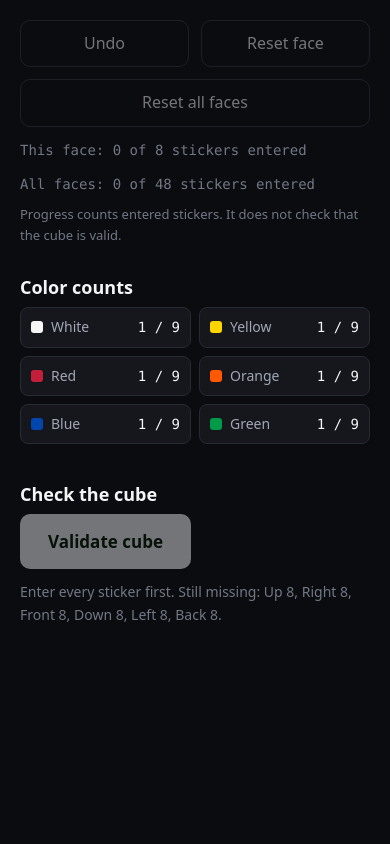
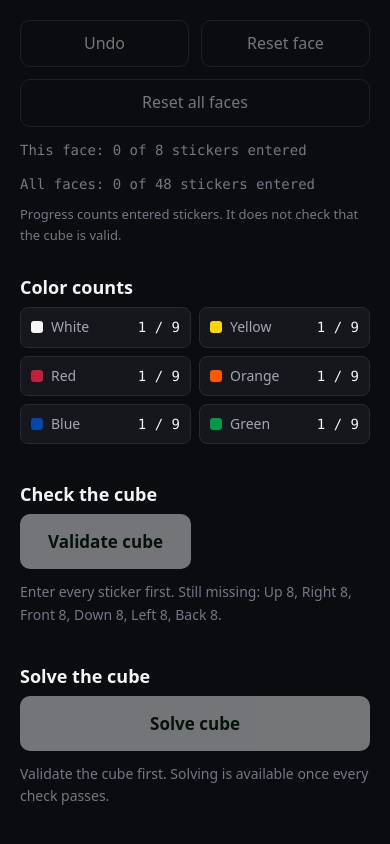
Before and after one commit to hafilakh/CubeVision, a React (Vite) app: page / in a window 390 px wide. Shown: the part 3429-4273 px from the top of the page. Before the commit the page ends 4119 px from the top, so only its background shows below. Built offline with nearby package versions, Linux system fonts and the light colour scheme.

Commit message:
feat: implement solver interface

```diff
--- a/src/App.css
+++ b/src/App.css
@@ -1,3 +1,153 @@
+.solve {
+  margin-top: 8px;
+}
+
+.solve .btn-primary:disabled {
+  opacity: 0.45;
+  cursor: not-allowed;
+}
+
+.solve-hint {
+  max-width: 480px;
+  margin: 12px 0 0;
+  font-size: 0.875rem;
+  color: var(--text-muted);
+}
+
+.solve-loading {
+  display: flex;
+  align-items: center;
+  gap: 12px;
+  max-width: 480px;
+  margin-top: 16px;
+  padding: 16px;
+  border: 1px solid var(--border-strong);
+  border-radius: var(--radius-md);
+  background: var(--surface);
+  font-size: 0.875rem;
+}
+
+.spinner {
+  flex-shrink: 0;
+  width: 20px;
+  height: 20px;
+  border: 2px solid var(--border-strong);
+  border-top-color: var(--text-strong);
+  border-radius: 50%;
+  animation: spin 0.8s linear infinite;
+}
+
+@keyframes spin {
+  to {
+    transform: rotate(360deg);
+  }
+}
+
+@media (prefers-reduced-motion: reduce) {
+  .spinner {
+    animation: none;
+  }
+}
+
+.solution {
+  max-width: 480px;
+  margin-top: 16px;
+  padding: 16px;
+  border: 1px solid var(--border-strong);
+  border-left-width: 4px;
+  border-left-color: #3ecf8e;
+  border-radius: var(--radius-md);
+  background: var(--surface);
+}
+
+.solution.is-error {
+  border-left-color: #f5a524;
+}
+
+.solution h4 {
+  margin: 0 0 12px;
+  color: var(--text-strong);
+  font-size: 1rem;
+}
+
+.solution-line {
+  margin: 0 0 12px;
+  padding: 10px 12px;
+  border: 1px solid var(--border);
+  border-radius: var(--radius-sm);
+  background: var(--bg);
+  color: var(--text-strong);
+  font-family: var(--font-mono);
+  font-size: 0.9375rem;
+  line-height: 1.8;
+  overflow-wrap: anywhere;
+}
+
+.solution-note {
+  margin: 0;
+  font-size: 0.8125rem;
+  color: var(--text-muted);
+}
+
+.solution-steps {
+  list-style: none;
+  margin: 16px 0 0;
+  padding: 0;
+  display: grid;
+  gap: 8px;
+}
+
+.solution-step {
+  display: grid;
+  grid-template-columns: 24px 48px minmax(0, 1fr);
+  align-items: center;
+  gap: 10px;
+  padding: 8px 10px;
+  border: 1px solid var(--border);
+  border-radius: var(--radius-sm);
+  background: var(--bg);
+  font-size: 0.875rem;
+}
+
+.step-number {
+  font-family: var(--font-mono);
+  font-size: 0.75rem;
+  color: var(--text-muted);
+  text-align: center;
+}
+
+.step-move {
+  padding: 4px 0;
+  border: 1px solid var(--border-strong);
+  border-radius: 6px;
+  background: var(--surface-2);
+  color: var(--text-strong);
+  font-family: var(--font-mono);
+  font-weight: 600;
+  text-align: center;
+}
+
+.step-text {
+  overflow-wrap: anywhere;
+}
+
+@media (max-width: 900px) {
+  .solve {
+    order: 5;
+  }
+
+  .solve .btn-primary {
+    width: 100%;
+    max-width: 420px;
+  }
+
+  .solution,
+  .solve-loading,
+  .solve-hint {
+    overflow-wrap: anywhere;
+  }
+}
+
 .navbar {
   position: sticky;
   top: 0;
--- a/src/components/CubeInput.jsx
+++ b/src/components/CubeInput.jsx
@@ -5,6 +5,8 @@ import {
   getMissingByFace,
   validateCube,
 } from '../utils/cubeValidator'
+import { describeMove } from '../utils/describeMove'
+import { solveCubeAsync, warmUpSolver } from '../utils/solveCubeAsync'
 
 const CENTER_INDEX = 4
 const EDITABLE_PER_FACE = 8
@@ -69,17 +71,28 @@ function describeSticker(faceName, index, color) {
   return `${faceName} face, row ${row}, column ${column}: ${state}${locked}`
 }
 
+// { U: 'white', R: 'red', ... } read from the six fixed centers.
+function getCenterColors(cube) {
+  return Object.fromEntries(
+    FACES.map((face) => [
+      face.id,
+      getColorLabel(cube[face.id][CENTER_INDEX]).toLowerCase(),
+    ])
+  )
+}
+
 function CubeInput() {
   // All six faces live in one object: { U: [9], D: [9], F: [9], ... }
   const [cube, setCube] = useState(createEmptyCube)
   const [selectedFaceId, setSelectedFaceId] = useState(FACES[0].id)
   const [selectedColor, setSelectedColor] = useState('red')
   // Each entry: { cube: <whole cube before an action>, faceId: <face it changed> }
-  // Undo remembers previous cube states.
-  // This lets users restore colors after painting or resetting.
   const [history, setHistory] = useState([])
   // { cube: <the cube that was checked>, result: <validator output> }
   const [validation, setValidation] = useState(null)
+  // { cube: <the cube being solved>, status: 'loading' | 'done' | 'failed',
+  //   outcome?: <solver output>, message?: <text> }
+  const [solution, setSolution] = useState(null)
   const confirmRef = useRef(null)
 
   // Everything below is calculated from state, never stored separately.
@@ -106,6 +119,12 @@ function CubeInput() {
   const result =
     validation && validation.cube === cube ? validation.result : null
   const resultIsStale = validation !== null && result === null
+
+  // Same idea for solutions. A solver answer that arrives after the cube
+  // changed is stored, but never shown, because its cube no longer matches.
+  const solveEntry = solution && solution.cube === cube ? solution : null
+  const isSolving = solveEntry !== null && solveEntry.status === 'loading'
+  const canSolve = result !== null && result.status === 'valid' && !isSolving
 
   const view = FACE_VIEWS[selectedFaceId]
   function describeNeighbor(side) {
@@ -159,7 +178,35 @@ function CubeInput() {
 
   function handleValidate() {
     if (!isComplete) return
-    setValidation({ cube, result: validateCube(cube) })
+    const outcome = validateCube(cube)
+    setValidation({ cube, result: outcome })
+    // Start the solver's one-time setup early, so Solve feels faster.
+    if (outcome.status === 'valid') {
+      warmUpSolver().catch(() => {})
+    }
+  }
+
+  async function handleSolve() {
+    if (!canSolve) return
+
+    const requestCube = cube // remember which cube this request is for
+    setSolution({ cube: requestCube, status: 'loading' })
+
+    try {
+      const outcome = await solveCubeAsync(requestCube)
+      // Only keep the answer if this request is still the current one.
+      setSolution((current) =>
+        current && current.cube === requestCube
+          ? { cube: requestCube, status: 'done', outcome }
+          : current
+      )
+    } catch (error) {
+      setSolution((current) =>
+        current && current.cube === requestCube
+          ? { cube: requestCube, status: 'failed', message: error.message }
+          : current
+      )
+    }
   }
 
   function openResetAllDialog() {
@@ -173,6 +220,81 @@ function CubeInput() {
   function confirmResetAll() {
     resetAll()
     closeResetAllDialog()
+  }
+
+  function renderSolution() {
+    if (!solveEntry) return null
+
+    if (solveEntry.status === 'loading') {
+      return (
+        <div className="solve-loading" role="status">
+          <span className="spinner" aria-hidden="true" />
+          <span>
+            Calculating the solution. The first solve can take several seconds
+            while the solver sets itself up.
+          </span>
+        </div>
+      )
+    }
+
+    if (solveEntry.status === 'failed') {
+      return (
+        <div className="solution is-error" role="alert">
+          <h4>The solver ran into a problem</h4>
+          <p className="solution-note">
+            {solveEntry.message} Try again, or reload the page if it keeps
+            happening.
+          </p>
+        </div>
+      )
+    }
+
+    const outcome = solveEntry.outcome
+
+    if (outcome.status !== 'solved') {
+      return (
+        <div className="solution is-error" role="alert">
+          <h4>No solution was produced</h4>
+          <p className="solution-note">{outcome.message}</p>
+        </div>
+      )
+    }
+
+    if (outcome.alreadySolved) {
+      return (
+        <div className="solution" role="region" aria-label="Solution">
+          <h4>Already solved</h4>
+          <p className="solution-note">
+            Your cube is already solved, so no moves are needed.
+          </p>
+        </div>
+      )
+    }
+
+    const centers = getCenterColors(cube)
+    return (
+      <div className="solution" role="region" aria-label="Solution">
+        <h4>
+          Solution found: {outcome.moves.length}{' '}
+          {outcome.moves.length === 1 ? 'move' : 'moves'}
+        </h4>
+        <p className="solution-line">{outcome.moves.join(' ')}</p>
+        <p className="solution-note">
+          Hold the cube with the {centers.U} center on top and the{' '}
+          {centers.F} center facing you. Clockwise and counterclockwise always
+          mean as you look straight at the face being turned.
+        </p>
+        <ol className="solution-steps">
+          {outcome.moves.map((move, index) => (
+            <li key={`${index}-${move}`} className="solution-step">
+              <span className="step-number">{index + 1}</span>
+              <span className="step-move">{move}</span>
+              <span className="step-text">{describeMove(move, centers)}</span>
+            </li>
+          ))}
+        </ol>
+      </div>
+    )
   }
 
   return (
@@ -415,6 +537,27 @@ function CubeInput() {
                 </div>
               )}
             </div>
+
+            <div className="solve">
+              <h3 className="counts-title">Solve the cube</h3>
+              <button
+                type="button"
+                className="btn-primary"
+                onClick={handleSolve}
+                disabled={!canSolve}
+              >
+                {isSolving ? 'Solving...' : 'Solve cube'}
+              </button>
+
+              {!isSolving && !(result && result.status === 'valid') && (
+                <p className="solve-hint">
+                  Validate the cube first. Solving is available once every
+                  check passes.
+                </p>
+              )}
+
+              {renderSolution()}
+            </div>
           </div>
         </div>
       </div>
```
